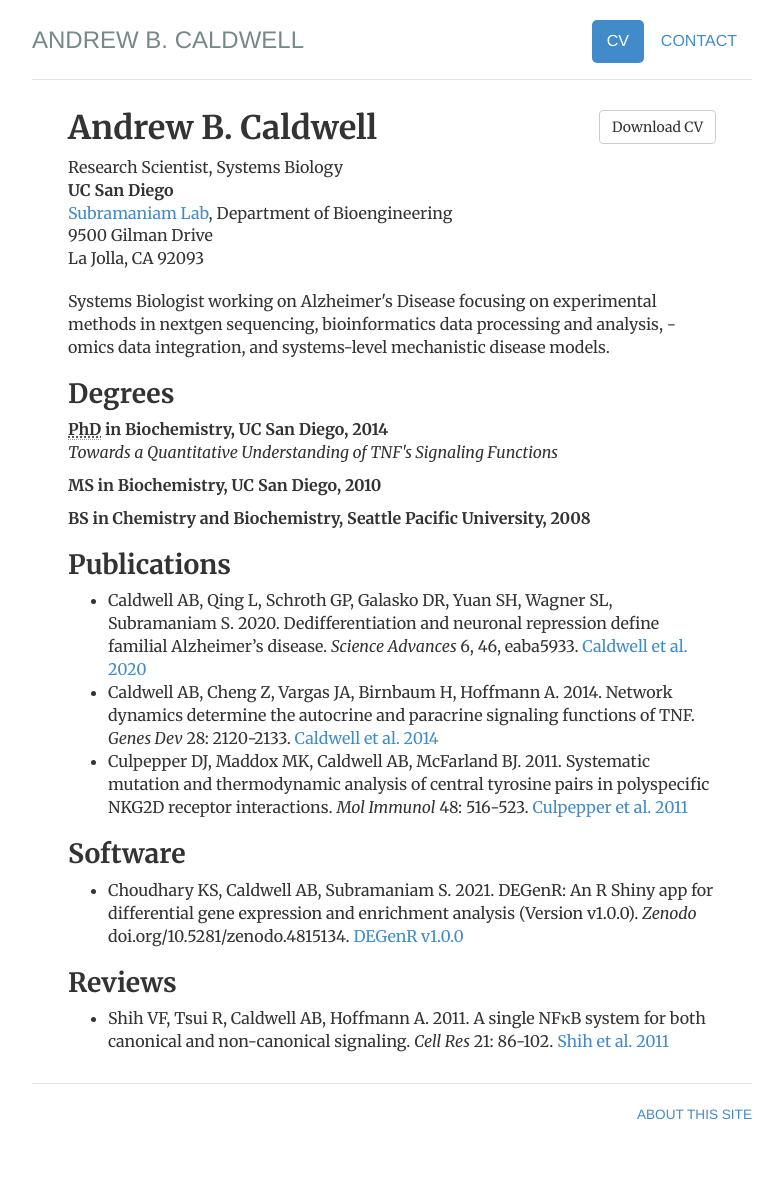
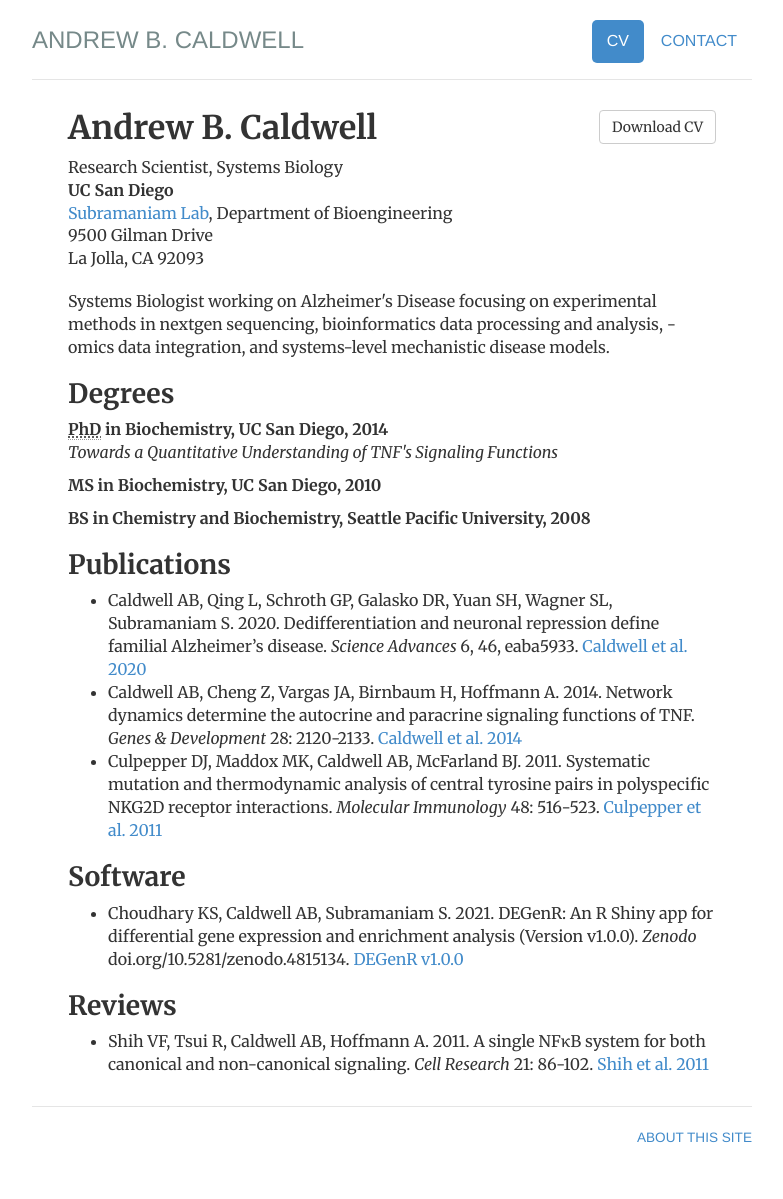
Before and after one commit to andrewbcaldwell/andrewbcaldwell.github.io, a Jekyll site: the page built from cv/index.html, in a window 1280 px wide. Shown: the whole page, without its empty margins (248-1031 px from the left). Built offline with Jekyll 4.4.1, drawn with Linux system fonts in a browser that asks for light colours; before the commit the page ends 1176 px from its top, so only the background shows below that.

Commit message:
Update index.html

```diff
--- a/cv/index.html
+++ b/cv/index.html
@@ -34,8 +34,8 @@ description: Current CV for Andrew B. Caldwell.
 				<h2>Publications</h2>
 				<ul>
 				<li>Caldwell AB, Qing L, Schroth GP, Galasko DR, Yuan SH, Wagner SL, Subramaniam S. 2020. Dedifferentiation and neuronal repression define familial Alzheimer’s disease. <i>Science Advances</i> 6, 46, eaba5933. <a href="https://advances.sciencemag.org/content/6/46/eaba5933">Caldwell et al. 2020</a></li>
-				<li>Caldwell AB, Cheng Z, Vargas JA, Birnbaum H, Hoffmann A. 2014. Network dynamics determine the autocrine and paracrine signaling functions of TNF. <i>Genes Dev</i> 28: 2120-2133. <a href="http://genesdev.cshlp.org/content/28/19/2120.full">Caldwell et al. 2014</a></li>
-				<li>Culpepper DJ, Maddox MK, Caldwell AB, McFarland BJ. 2011. Systematic mutation and thermodynamic analysis of central tyrosine pairs in polyspecific NKG2D receptor interactions. <i>Mol Immunol</i> 48: 516-523. <a href="https://www.sciencedirect.com/science/article/pii/S0161589010005870?via%3Dihub">Culpepper et al. 2011</a></li>
+				<li>Caldwell AB, Cheng Z, Vargas JA, Birnbaum H, Hoffmann A. 2014. Network dynamics determine the autocrine and paracrine signaling functions of TNF. <i>Genes & Development</i> 28: 2120-2133. <a href="http://genesdev.cshlp.org/content/28/19/2120.full">Caldwell et al. 2014</a></li>
+				<li>Culpepper DJ, Maddox MK, Caldwell AB, McFarland BJ. 2011. Systematic mutation and thermodynamic analysis of central tyrosine pairs in polyspecific NKG2D receptor interactions. <i>Molecular Immunology</i> 48: 516-523. <a href="https://www.sciencedirect.com/science/article/pii/S0161589010005870?via%3Dihub">Culpepper et al. 2011</a></li>
                 		</ul>
 				<h2>Software</h2>
 				<ul>
@@ -43,6 +43,6 @@ description: Current CV for Andrew B. Caldwell.
 				</ul>
 				<h2>Reviews</h2>
 				<ul>
-				<li>Shih VF, Tsui R, Caldwell AB, Hoffmann A. 2011. A single NFκB system for both canonical and non-canonical signaling. <i>Cell Res</i> 21: 86-102. <a href="https://www.ncbi.nlm.nih.gov/pmc/articles/PMC3193412/">Shih et al. 2011</a></li>
+				<li>Shih VF, Tsui R, Caldwell AB, Hoffmann A. 2011. A single NFκB system for both canonical and non-canonical signaling. <i>Cell Research</i> 21: 86-102. <a href="https://www.ncbi.nlm.nih.gov/pmc/articles/PMC3193412/">Shih et al. 2011</a></li>
 				</li>
 </div>
```
